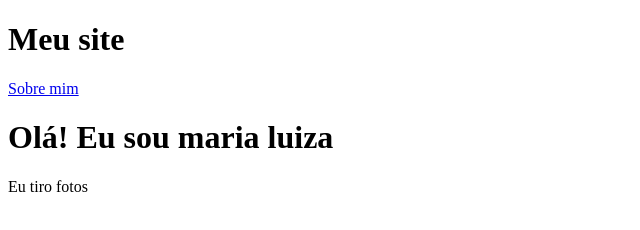
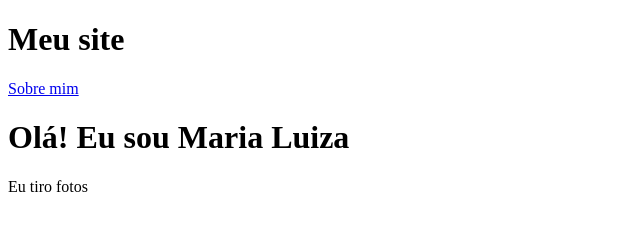
Before and after one commit to marialuizamoraes/portifolio, a plain HTML site: page index.html in a window 1280 px wide. Shown: the whole page, without its empty margins (0-640 px from the left). Drawn offline with Linux system fonts and the light colour scheme.

Commit message:
Update index.html

```diff
--- a/index.html
+++ b/index.html
@@ -13,7 +13,7 @@
         </nav>
     <header>
     <div classe="apresentação">
-        <h1>Olá! Eu sou maria luiza</h2>
+        <h1>Olá! Eu sou   Maria Luiza</h2>
         <p>Eu tiro fotos</p>
     </div>
 </body>
```
